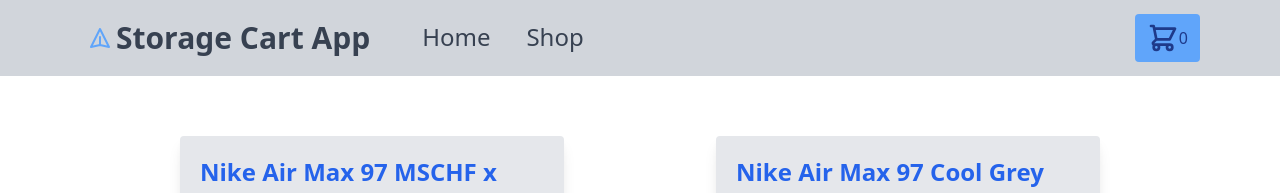
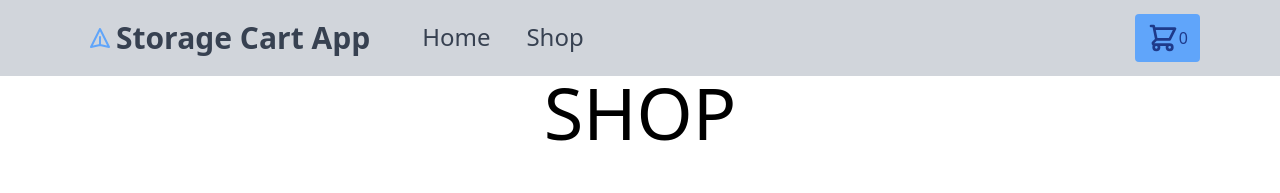
Before and after one commit to Red4lpha/Shopping-Cart-Project, a React (Create React App) app: page /shop in a window 1280 px wide. Shown: the top 193 px of the page. Built offline with nearby package versions, Linux system fonts and the light colour scheme.

Commit message:
Changed Add To Cart functionality to add the ShopItem index to wthe new array Functionality for detecting if previous shop items were added and if so increase the quantity value within my cart array

```diff
--- a/src/App.js
+++ b/src/App.js
@@ -1,4 +1,4 @@
-import { useState } from "react";
+import { useEffect, useState } from "react";
 import { BrowserRouter, Route } from "react-router-dom";
 import Home from "./components/Home";
 import Shop from "./components/Shop";
@@ -6,17 +6,28 @@
 const { default: Navbar } = require("./components/Navbar");
 
 function App() {
-  const [items, setItems] = useState([]);
-  const [cartCount, setCartCount] = useState(0);
   const [cartItems, setCartItems] = useState([]);
 
   const addCartItem = (cardData) => {
     let newCartItems = [...cartItems];
-    newCartItems.push(cardData);
+    let i = newCartItems.length;
+
+    const cardIndex = newCartItems.findIndex((e) => e.itemIndex === cardData);
+     //checks to see if the cardData is already in the array
+    if (cardIndex !== -1){
+      newCartItems[cardIndex] = {...newCartItems[cardIndex], itemIndex: cardData, quantity: newCartItems[cardIndex].quantity+1};
+      setCartItems(newCartItems);
+    }
+    else{
+    newCartItems[i] = {...newCartItems[i], itemIndex: cardData, quantity: 1};
     setCartItems(newCartItems);
+    }
+  };
 
-    setCartCount(prevState => prevState + 1);
-  };
+  useEffect(() => {
+
+    console.table(cartItems);
+  },[cartItems]);
 
   return (
     <BrowserRouter>
--- a/src/components/Card.js
+++ b/src/components/Card.js
@@ -1,9 +1,9 @@
 import React, { Fragment } from 'react'
 
-const Card = ({item, handleClick}) => {
+const Card = ({item, index, handleClick}) => {
 
     function addToCart(){
-        handleClick(item);
+        handleClick(index);
     }
     return (
         <main className="center m-screen mx-5 my-5">
--- a/src/components/Shop.js
+++ b/src/components/Shop.js
@@ -3,17 +3,17 @@
 import ShopItems from './ShopItems';
 
 const Shop = (props) => {
-    console.log("Shop:");
-    console.log(props);
+    //console.log("Shop:");
+    //console.log(props);
     const increment = () => {
         props.handleClick();
     }
     return (
         <main className="grid place-items-center bg-white">
-            <h1 className="text-7xl">{props.cartCount}</h1>
+            <h1 className="text-7xl">SHOP</h1>
             <section className="flex flex-row flex-wrap justify-between gap-2 py-10 w-3/4">
-                {ShopItems.map((item) => (
-                    <Card item={item} handleClick={props.handleClick}/>
+                {ShopItems.map((item, index) => (
+                    <Card item={item} index={index} handleClick={props.handleClick}/>
                 ))}
             </section>
         </main>
```
